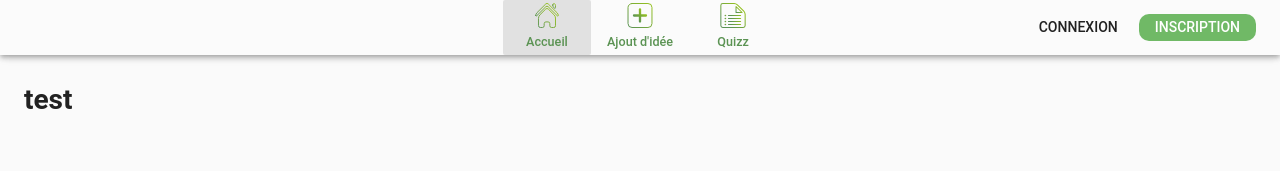
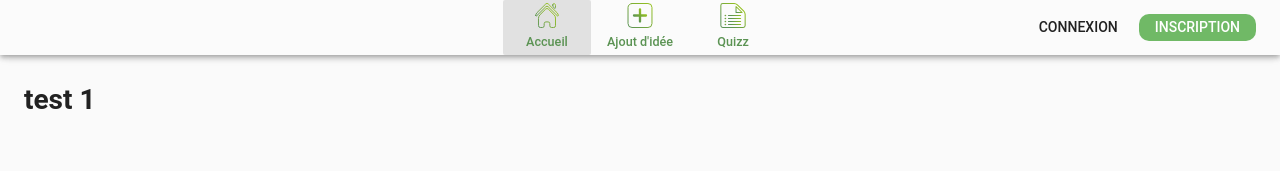
Before and after one commit to myecoidea/front-end, a Vue app: page / in a window 1280 px wide. Shown: the top 171 px of the page. Built offline with nearby package versions, Linux system fonts and the light colour scheme.

Commit message:
Debug  git

```diff
--- a/src/views/home/home.vue
+++ b/src/views/home/home.vue
@@ -1,5 +1,5 @@
 <template>
 <div>
-  <h1>test</h1>
+  <h1>test 1</h1>
 </div>
 </template>
```
